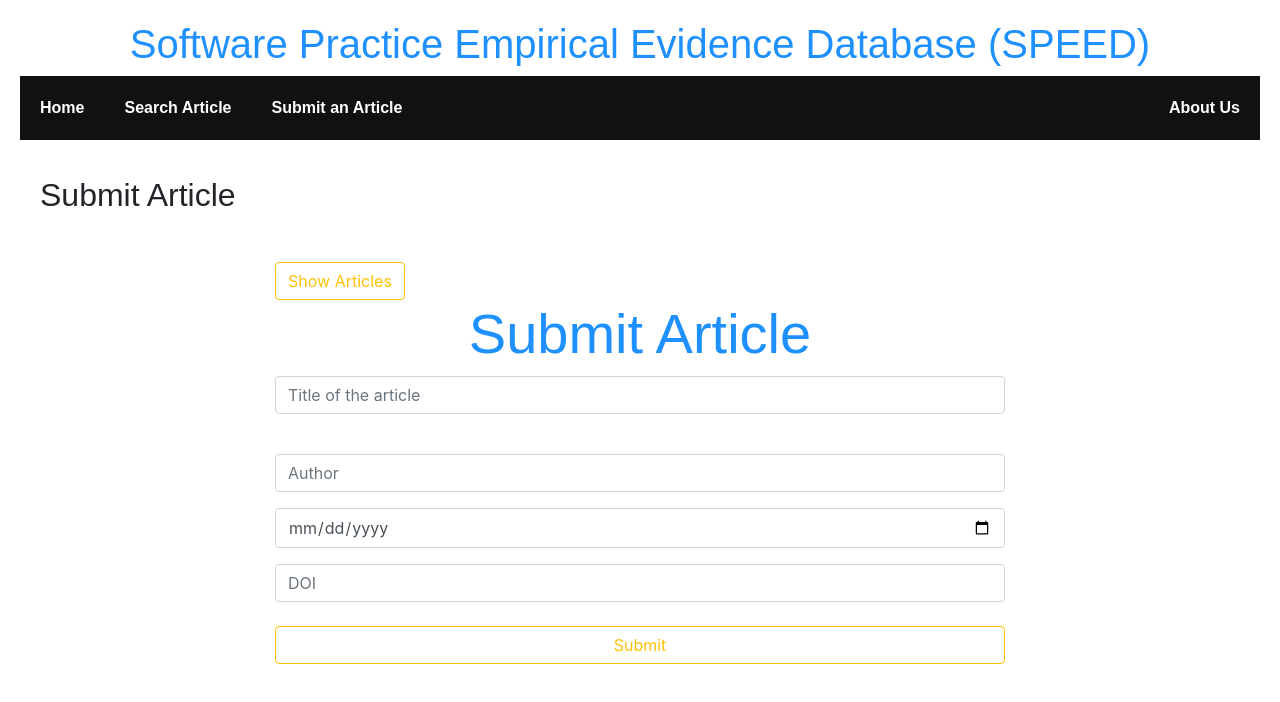
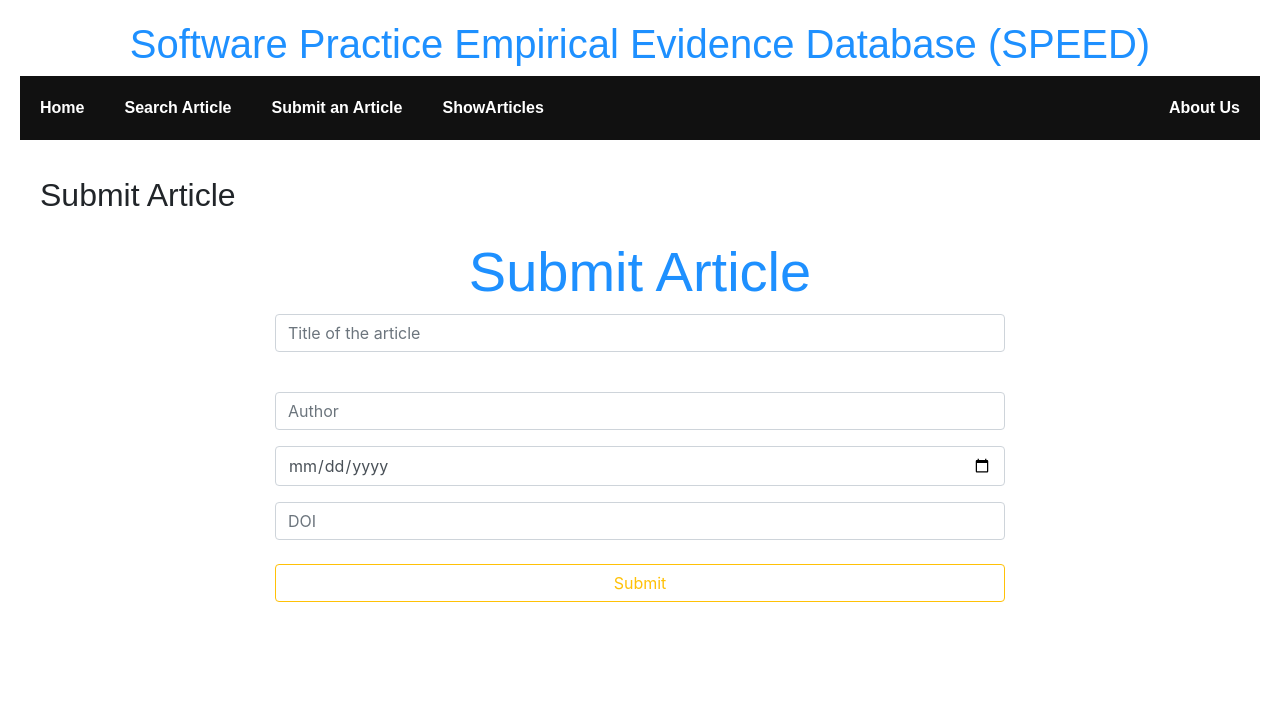
Before and after one commit to Alan528/ense701assignment1, a React (Create React App) app in the folder frontend/: page /SubmitArticle in a window 1280 px wide. Shown: the top 702 px of the page. Built offline with nearby package versions, Linux system fonts and the light colour scheme.

Commit message:
Done Submit Form and Done Show Articles List

```diff
--- a/frontend/package.json
+++ b/frontend/package.json
@@ -6,6 +6,7 @@
     "@testing-library/jest-dom": "^5.16.4",
     "@testing-library/react": "^13.1.1",
     "@testing-library/user-event": "^13.5.0",
+    "cors": "^2.8.5",
     "express": "^4.18.1",
     "react": "^18.1.0",
     "react-dom": "^18.1.0",
--- a/frontend/src/App.js
+++ b/frontend/src/App.js
@@ -10,7 +10,6 @@ import SearchArticle from './pages/SearchArticle';
 import SubmitArticle from './pages/SubmitArticle';
 import About from './pages/about';
 import NotFoundPage from './pages/404';
-
 import ShowArticles from './components/ShowArticles';
 import SubmissionForm from './components/SubmissionForm';
 
@@ -23,6 +22,7 @@ const App = () =>  {
           <li><a href= "/">Home</a></li>
           <li><a href = "/SearchArticle">Search Article</a></li>
           <li><a href = "/SubmitArticle">Submit an Article</a></li>
+          <li><a href = "/ShowArticles">ShowArticles</a></li>
           <li style={{float: "right"}}><a href = "/About">About Us</a></li>
         </ul>
       <div className="content">
@@ -32,7 +32,7 @@ const App = () =>  {
         <Route path="/SubmitArticle" component={SubmitArticle}/>
         <Route path="/About" component={About}/>
         <Route exact path="/404" component={NotFoundPage}/>
-        <Route exact path='/' component={ShowArticles} />
+        <Route exact path='/ShowArticles' component={ShowArticles} />
         <Route path='/create-article' component={SubmissionForm} />
         <Redirect to="/" />
       </Switch>
--- a/frontend/src/components/ShowArticles.js
+++ b/frontend/src/components/ShowArticles.js
@@ -14,14 +14,14 @@ class ShowArticles extends Component {
 
   componentDidMount() {
     axios
-      .get('http://localhost:3000/api/articles')
+      .get('http://localhost:5000/api/articles')
       .then(res => {
         this.setState({
           articles: res.data
         })
       })
       .catch(err =>{
-        console.log('Error from ShowBookList');
+        console.log('Error from ShowArticlesList');
       })
   };
 
@@ -45,7 +45,7 @@ class ShowArticles extends Component {
           <div className="row">
             <div className="col-md-12">
               <br />
-              <h2 className="display-4 text-center">articles List</h2>
+              <h2 className="display-4 text-center">Articles List</h2>
             </div>
 
             <div className="col-md-11">
--- a/frontend/src/components/SubmissionForm.js
+++ b/frontend/src/components/SubmissionForm.js
@@ -1,5 +1,4 @@
 import React, { Component } from 'react';
-import { Link } from 'react-router-dom';
 import '../App.css';
 import axios from 'axios';
 
@@ -29,7 +28,7 @@ class SubmissionForm extends Component {
     };
 
     axios
-      .post('http://localhost:3000/api/articles', data)
+      .post('http://localhost:5000/api/articles', data)
       .then(res => {
         this.setState({
             title: '',
@@ -49,12 +48,6 @@ class SubmissionForm extends Component {
       <div className="CreateArticle">
         <div className="container">
           <div className="row">
-            <div className="col-md-8 m-auto">
-              <br />
-              <Link to="/" className="btn btn-outline-warning float-left">
-                  Show Articles
-              </Link>
-            </div>
             <div className="col-md-8 m-auto">
               <h1 className="display-4 text-center">Submit Article</h1>
 
```
Also changed, not shown: 1 other file (tests, documents, lock files or other folders).
